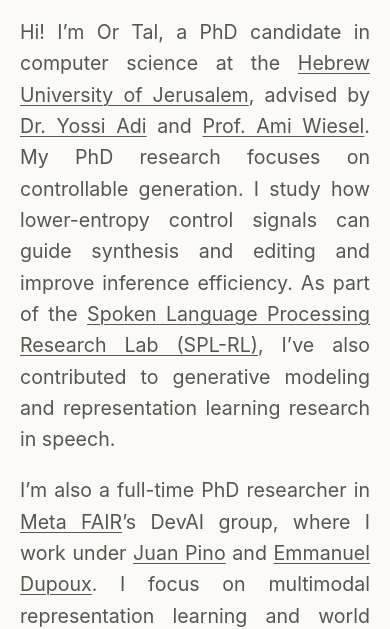
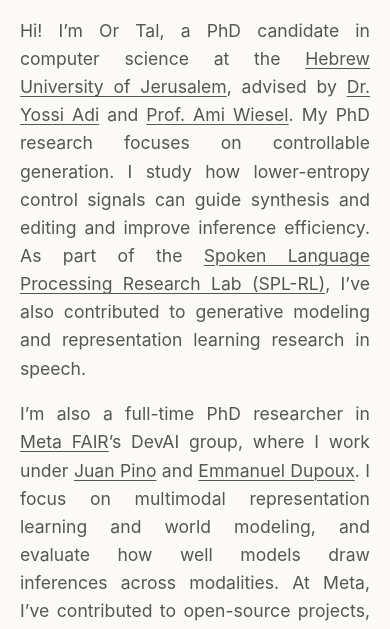
Before and after one commit to Or-Tal/or-tal.github.io, a plain HTML site: page index.html in a window 390 px wide. Shown: the part 204-833 px from the top of the page. Drawn offline with Linux system fonts and the light colour scheme.

Commit message:
Reduce About text size on mobile

```diff
--- a/style.css
+++ b/style.css
@@ -138,6 +138,7 @@ body { touch-action: pan-y pinch-zoom; }
 .contact-portrait { display: block; width: min(48%, 420px); height: auto; border-radius: 16px; }
 
 @media (max-width: 760px) {
+  .hero p { font-size: 1.1rem; }
   .contact { gap: 24px; }
   .contact-portrait { width: min(100%, 420px); }
 }
```
